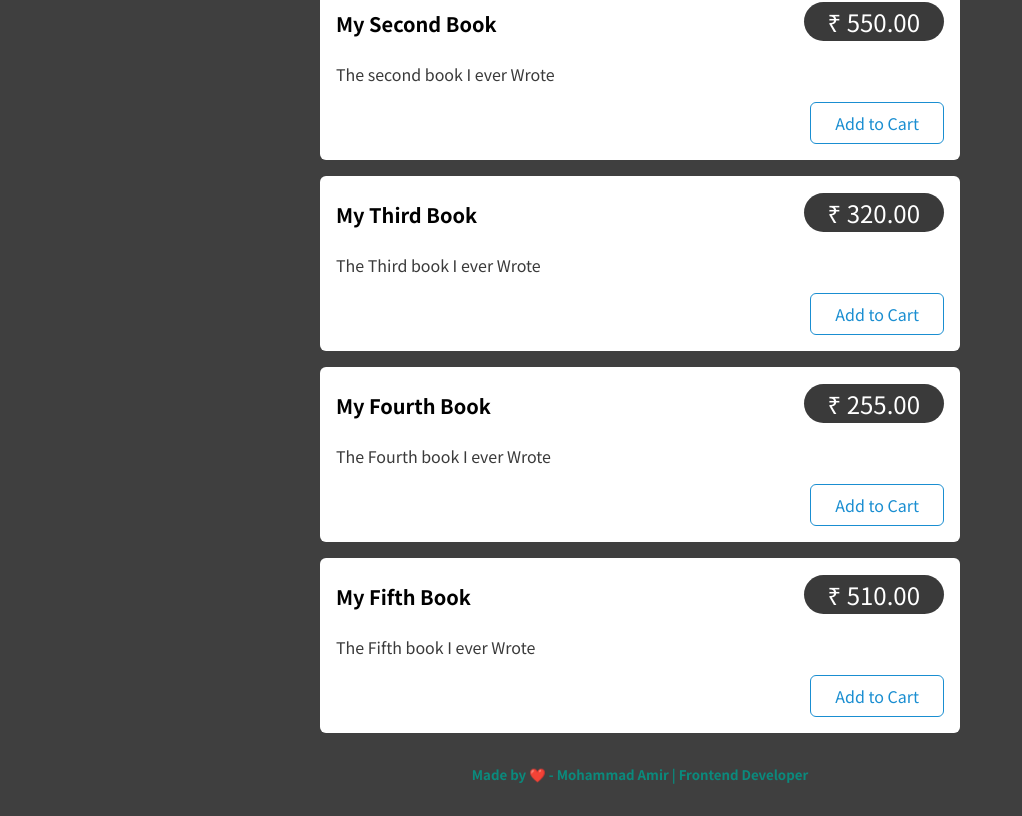
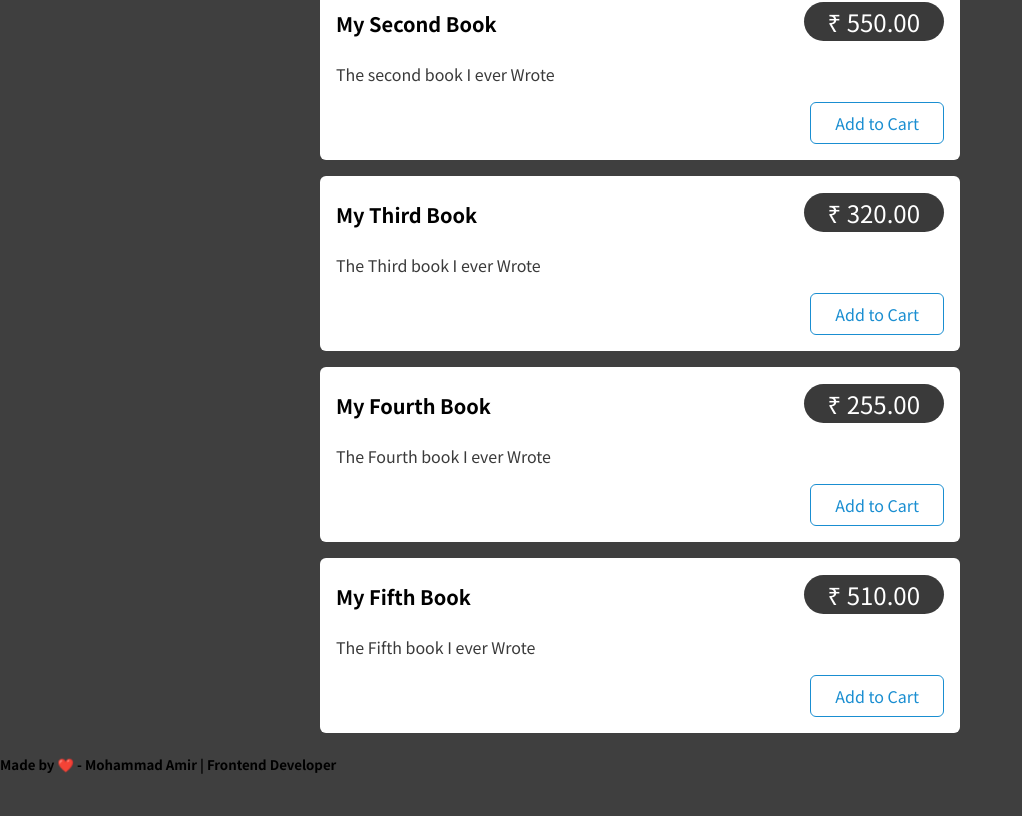
Before and after one commit to amirsep/redux-cart-book-store, a React (Create React App) app: page / in a window 1280 px wide. Shown: the part 385-1201 px from the top of the page, without its empty margins (0-1022 px from the left). Built offline with nearby package versions, Linux system fonts and the light colour scheme.

Commit message:
Update Products.module.css

```diff
--- a/src/components/Shop/Products.module.css
+++ b/src/components/Shop/Products.module.css
@@ -1,5 +1,5 @@
-.develop h5 {
-  color: #0b8a7d;
+.develop h3 {
+  color: black;
   margin: 2rem auto;
   text-align: center;
 }
```
